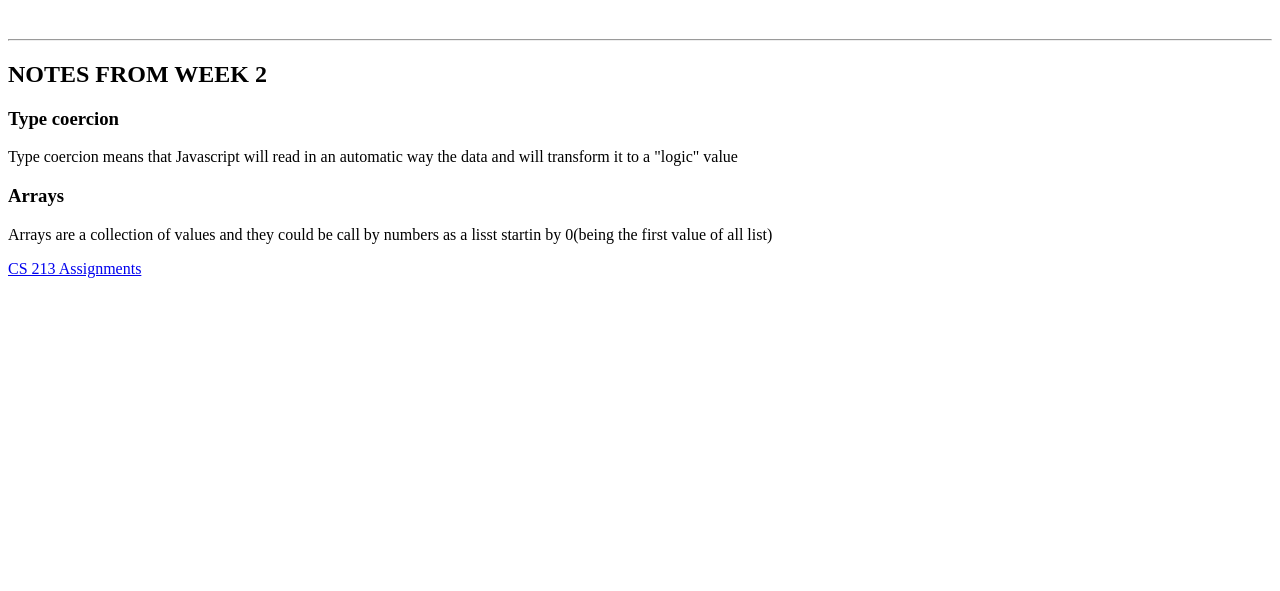
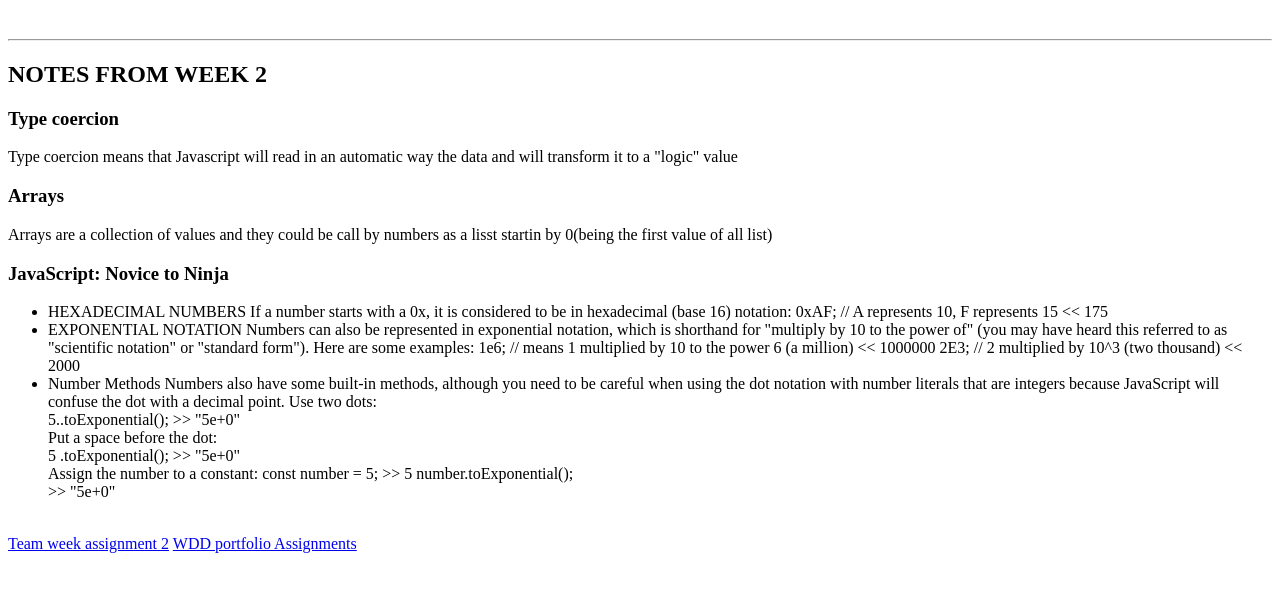
Before and after one commit to kevinalexandertello/WDD330, a plain HTML site: page wdd330week2.html in a window 1280 px wide. Shown: the part 101-692 px from the top of the page. Drawn offline with Linux system fonts and the light colour scheme.

Commit message:
Update wdd330week2.html

```diff
--- a/wdd330week2.html
+++ b/wdd330week2.html
@@ -33,7 +33,54 @@
             document.getElementById("demo").innerHTML = cars[0, 2];
     //This will output "saab and bmw as a result"
   </script>
-  <a href="../wdd330indexforGIThub.html">CS 213 Assignments</a>
+
+    <h3>JavaScript: Novice to Ninja</h3>
+            <ul>
+                <li>HEXADECIMAL NUMBERS
+                    If a number starts with a 0x, it is considered to be in hexadecimal (base 16) notation:
+
+                    0xAF; // A represents 10, F represents 15
+                    << 175
+                             </li>
+                <li>EXPONENTIAL NOTATION
+                                Numbers can also be represented in exponential notation, which is shorthand for "multiply by 10 to the power of" (you may have heard this referred to as "scientific notation" or "standard form"). Here are some examples:
+
+                                1e6; // means 1 multiplied by 10 to the power 6 (a million)
+                                << 1000000
+
+                                2E3; // 2 multiplied by 10^3 (two thousand)
+                                << 2000
+                </li>
+                <li>
+                    Number Methods
+Numbers also have some built-in methods, although you need to be careful when using the dot notation with number literals that are integers because JavaScript will confuse the dot with a decimal point.
+
+Use two dots:
+<br>
+
+5..toExponential();
+>> "5e+0"
+
+<br>
+
+Put a space before the dot:
+<br>
+
+5 .toExponential(); >> "5e+0"
+<br>
+Assign the number to a constant:
+
+const number = 5;
+>> 5
+
+number.toExponential();
+<br>
+>> "5e+0"
+                </li>
+            </ul>
+    <br>
+   <a href="https://kevinalexandertello.github.io/WDD330/teamassignmentweek2.html">Team week assignment 2</a>
+  <a href="https://kevinalexandertello.github.io/WDD330/wdd330indexforGIThub.html">WDD portfolio Assignments</a>
 
 </body>
 </html>
```
